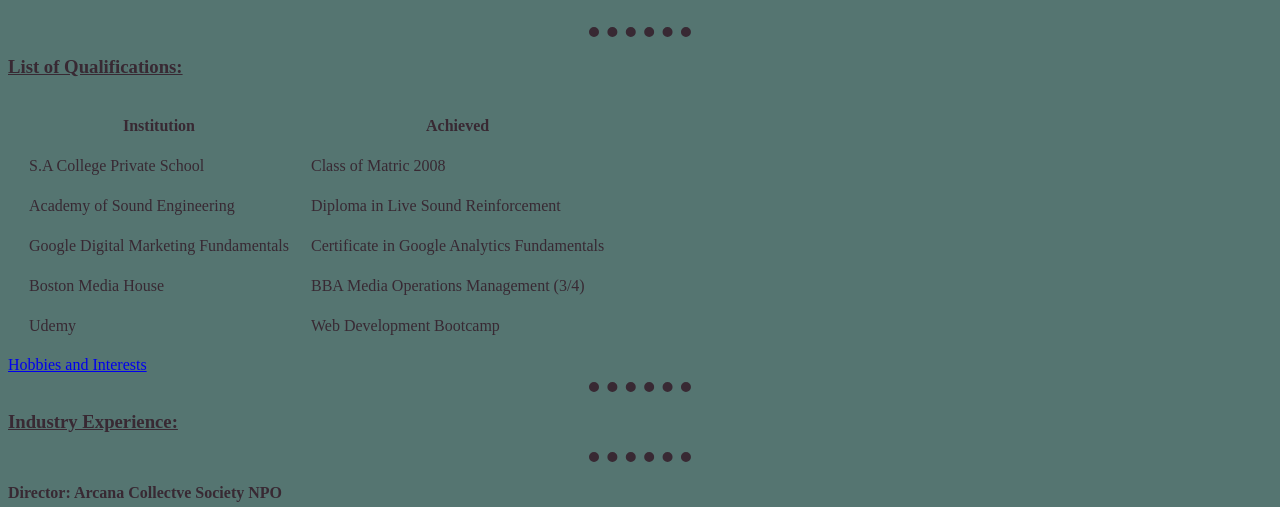
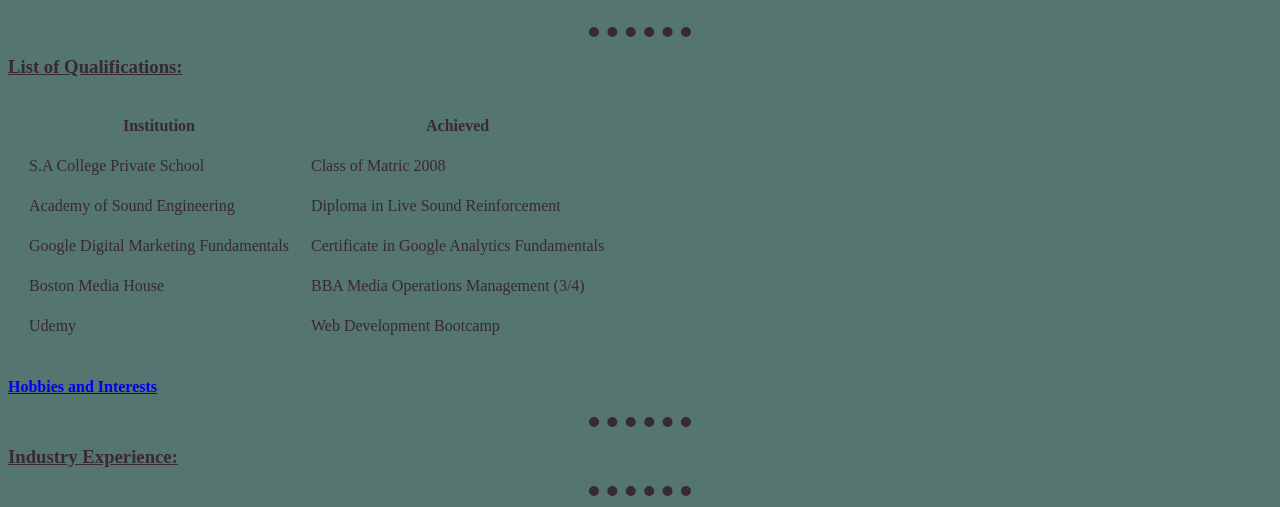
Before and after one commit to Karabo-Kablez/profile, a plain HTML site: page index.html in a window 1280 px wide. Shown: the part 293-800 px from the top of the page. Drawn offline with Linux system fonts and the light colour scheme.

Commit message:
Update index.html

```diff
--- a/index.html
+++ b/index.html
@@ -60,7 +60,7 @@
   </table>
 
 
-  <a href="Hobbies and Interests.html">Hobbies and Interests</a>
+<h4><a href="Hobbies and Interests.html">Hobbies and Interests</a></h4>
   <hr>
 
   <h3><strong>Industry Experience:</strong></h3>
```
